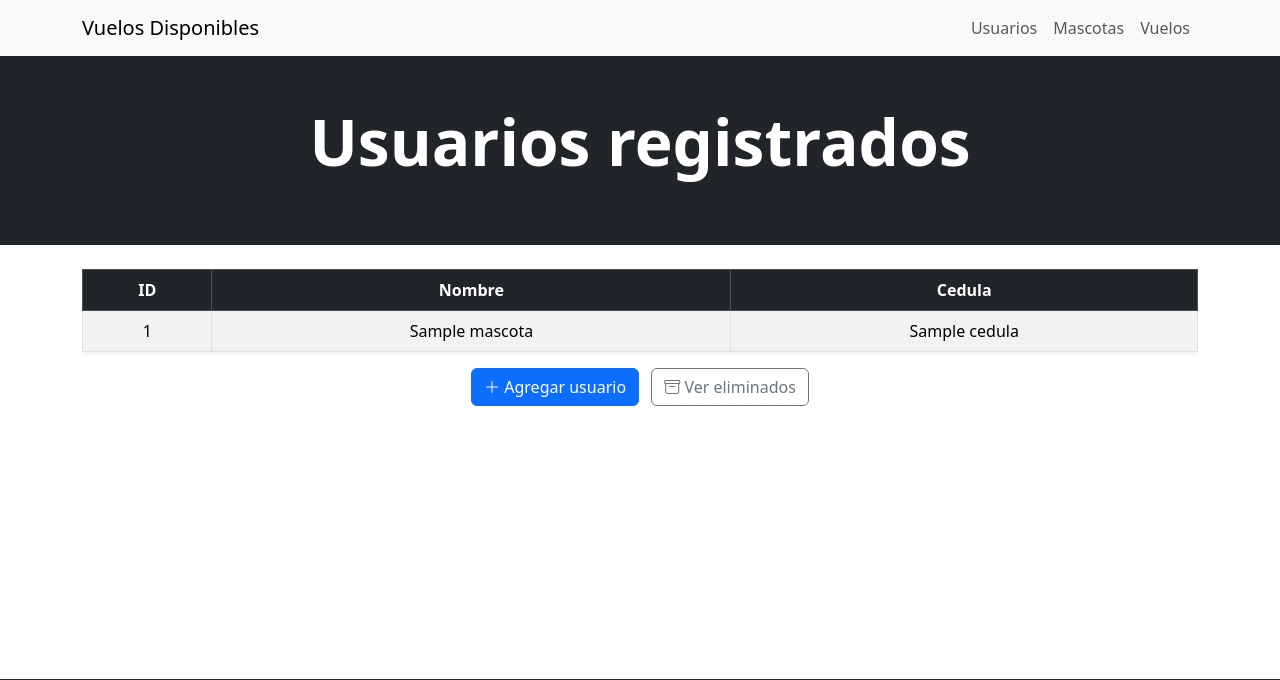
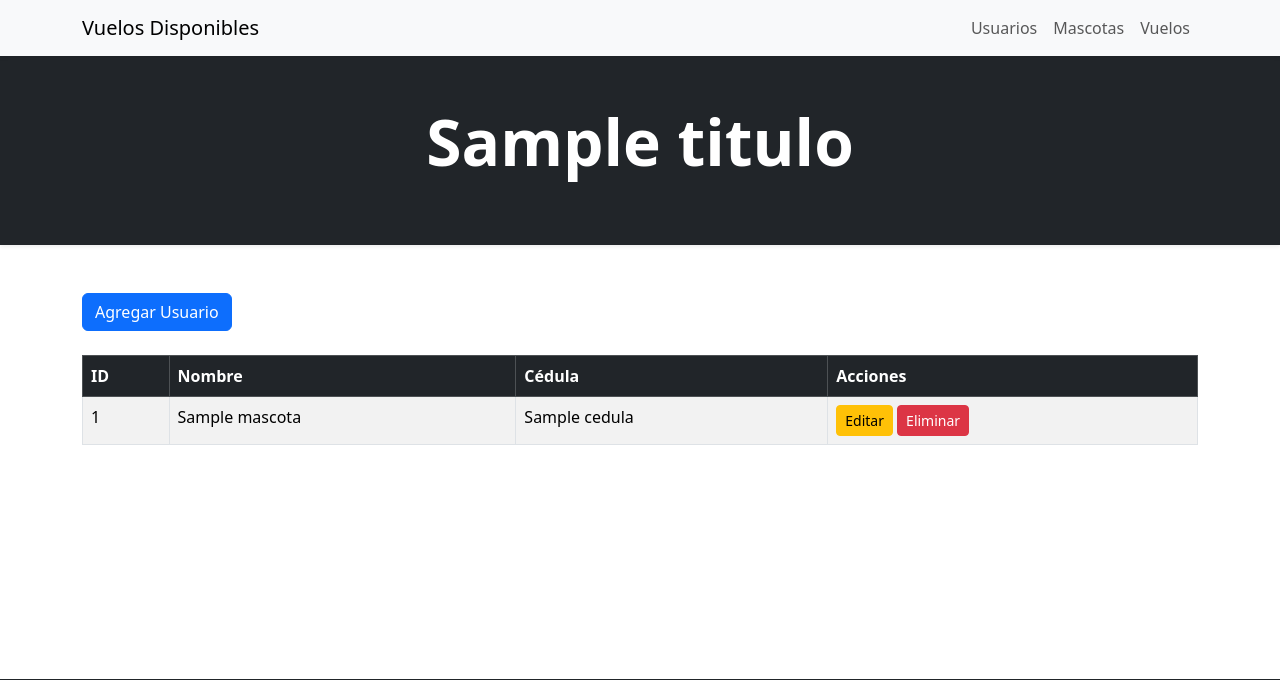
Before and after one commit to Aldemitar/PARCIAL_FINAL, a FastAPI app: template templates/usuarios_registro.html in a window 1280 px wide. Shown: the top 680 px of the page. Run offline with FastAPI, Linux system fonts and the light colour scheme; the template is opened without the code that fills it: most values are stand-ins (such as "Sample title", 1, 10 or a date in 2020); parts of the project's set-up code (start-up, migrations or seed data) failed here and were passed over.

Commit message:
Se modificó el html para ver a los usuarios

```diff
--- a/templates/usuarios_registro.html
+++ b/templates/usuarios_registro.html
@@ -1,63 +1,42 @@
 {% extends 'base.html' %}
-{% block title %} {{ titulo }} - Visualizando {% endblock %}
+{% block title %} {{ titulo }} {% endblock %}
 {% block content %}
 
-    <header class="bg-dark text-white py-5">
+    <header class="bg-dark text-white py-5 shadow-sm">
         <div class="container text-center">
-            <h1 class="display-3 fw-bold mb-3">Usuarios registrados</h1>
+            <h1 class="display-3 fw-bold mb-3">{{ titulo }}</h1>
         </div>
     </header>
-    <br>
 
-    <div class="container">
-        <div class="table-responsive">
-            <table class="table table-striped table-hover table-bordered align-middle shadow-sm">
-                <thead class="table-dark text-center">
+    <div class="container my-5">
+        <a href="/usuarios/add" class="btn btn-primary mb-4">Agregar Usuario</a>
+        <table class="table table-striped table-bordered">
+            <thead class="table-dark">
                 <tr>
                     <th>ID</th>
                     <th>Nombre</th>
-                        <th>Cedula</th>
+                    <th>Cédula</th>
+                    <th>Acciones</th>
                 </tr>
             </thead>
-                <tbody class="text-center">
+            <tbody>
                 {% for usuario in sesiones %}
                 <tr>
                     <td>{{ usuario.id }}</td>
                     <td>{{ usuario.nombre }}</td>
                     <td>{{ usuario.cedula }}</td>
+                    <td>
+                        <a href="/usuarios/edit/{{ usuario.id }}" class="btn btn-sm btn-warning">Editar</a>
+                        <form action="/usuarios/delete/{{ usuario.id }}" method="post" style="display:inline;">
+                            <button type="submit" class="btn btn-sm btn-danger" onclick="return confirm('¿Está seguro de eliminar este usuario?');">Eliminar</button>
+                        </form>
+                    </td>
                 </tr>
+                {% else %}
+                <tr><td colspan="4" class="text-center">No hay usuarios registrados.</td></tr>
                 {% endfor %}
             </tbody>
         </table>
     </div>
-        <div class="mb-4 text-center">
-            <a href="/usuarios/add" class="btn btn-primary me-2">
-                <i class="bi bi-plus-lg"></i> Agregar usuario
-            </a>
-            <a href="/usuarios_eliminados" class="btn btn-outline-secondary">
-                <i class="bi bi-archive"></i> Ver eliminados
-            </a>
-        </div>
-        <div id="pantallaCarga" class="text-center mt-4" style="display: none;">
-            <div class="spinner-border text-danger" role="status">
-                <span class="visually-hidden">Cargando...</span>
-            </div>
-            <p class="mt-2">Eliminando usuario, por favor espera...</p>
-        </div>
-    </div>
-
-<script>
-    function confirmarYMostrarCargaEliminar(formulario) {
-        if (confirm('¿Estás seguro de eliminar este vehículo?')) {
-            document.getElementById('pantallaCarga').style.display = 'block';
-            const boton = formulario.querySelector('button[type="submit"]');
-            boton.disabled = true;
-            boton.innerText = 'Eliminando...';
-            return true;
-        } else {
-            return false;
-        }
-    }
-</script>
 
 {% endblock %}
```
Lines whose indentation alone changed are shown as unchanged.
